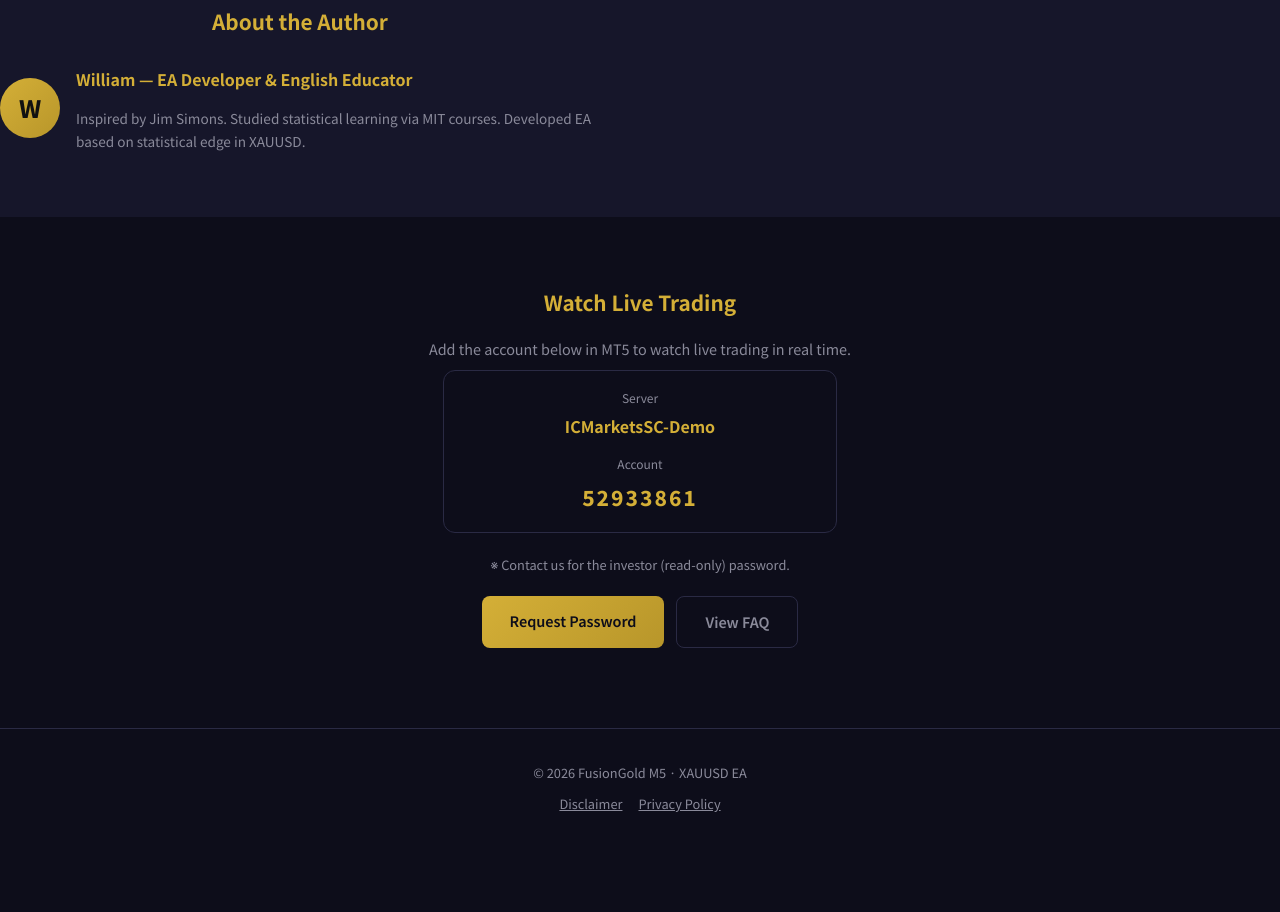
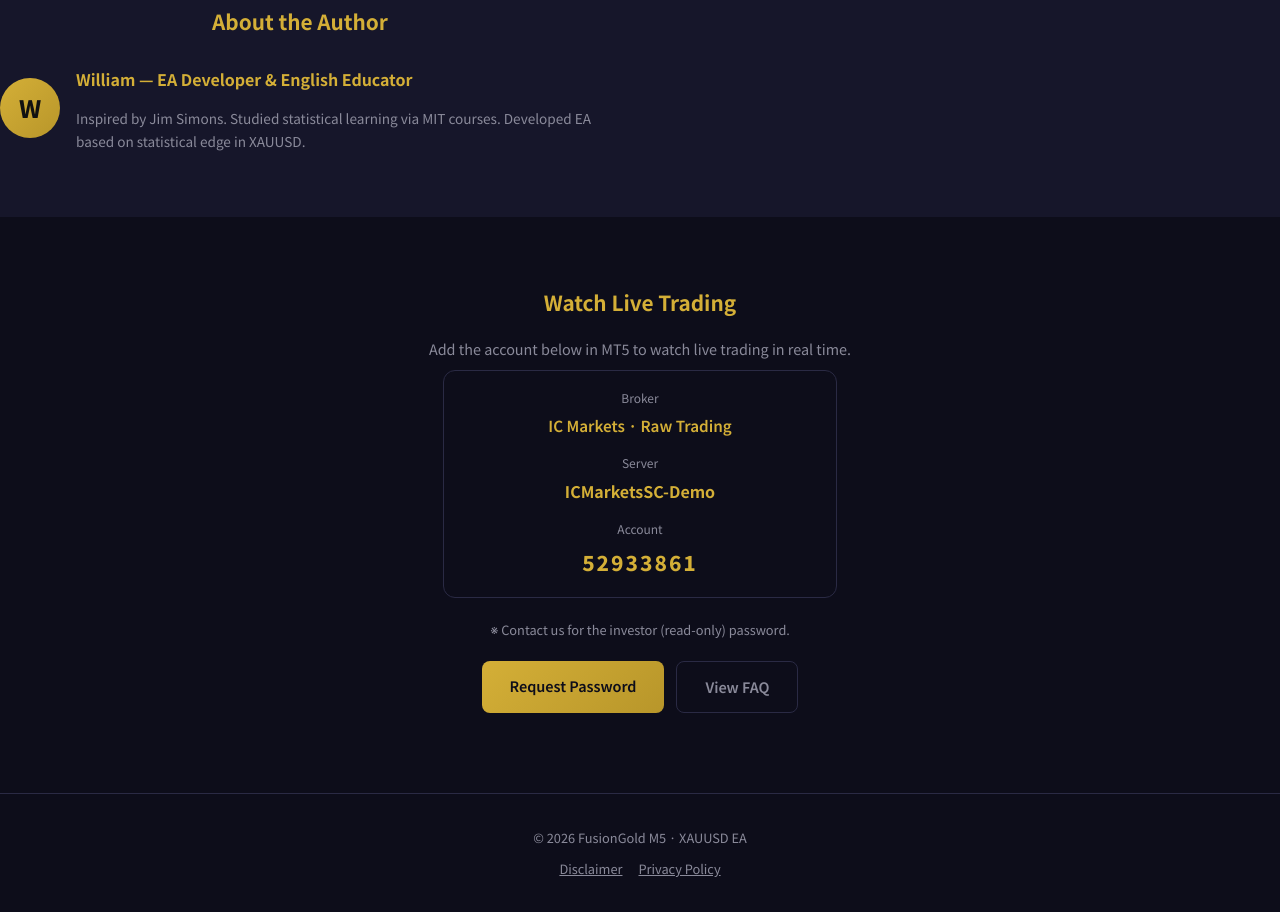
Before and after one commit to williamlinknight/fusiongold-ea-site, an Astro site: page / in a window 1280 px wide. Shown: the part 3525-4437 px from the top of the page. Before the commit the page ends 4372 px from the top, so only its background shows below. Built offline with nearby package versions, Linux system fonts and the light colour scheme; Astro itself is replaced by a stand-in of ours.

Commit message:
watch: add broker info IC Markets Raw Trading

```diff
--- a/src/layouts/BaseLayout.astro
+++ b/src/layouts/BaseLayout.astro
@@ -446,6 +446,7 @@ const siteBase = '/fusiongold-ea-site';
       'cta-title': { JP: 'ライブ取引を閲覧する', EN: 'Watch Live Trading' },
       'cta-sub': { JP: 'MT5で以下の口座を追加して、リアルタイムの取引をご覧いただけます。', EN: 'Add the account below in MT5 to watch live trading in real time.' },
       'cta-server': { JP: 'サーバー', EN: 'Server' },
+      'cta-broker': { JP: 'ブローカー', EN: 'Broker' },
       'cta-account': { JP: '口座番号', EN: 'Account' },
       'cta-psw-note': { JP: '※ 閲覧用パスワードはお問い合わせください。', EN: '※ Contact us for the investor (read-only) password.' },
       'cta-contact': { JP: 'パスワードを請求する', EN: 'Request Password' },
--- a/src/pages/index.astro
+++ b/src/pages/index.astro
@@ -311,6 +311,8 @@ for (const d of th) {
       <h2 style="color:var(--gold);font-size:1.3rem;margin-bottom:12px;" data-i18n="cta-title">ライブ取引を閲覧する</h2>
       <p style="color:var(--text-muted);font-size:0.9rem;margin-bottom:8px;" data-i18n="cta-sub">MT5で以下の口座を追加して、リアルタイムの取引をご覧いただけます。</p>
       <div style="background:var(--bg);border:1px solid var(--border);border-radius:var(--radius);padding:16px;max-width:360px;margin:0 auto 20px;text-align:center;">
+        <div style="font-size:0.75rem;color:var(--text-muted);margin-bottom:4px;" data-i18n="cta-broker">ブローカー</div>
+        <div style="font-size:0.95rem;font-weight:600;color:var(--gold);margin-bottom:12px;">IC Markets · Raw Trading</div>
         <div style="font-size:0.75rem;color:var(--text-muted);margin-bottom:4px;" data-i18n="cta-server">サーバー</div>
         <div style="font-size:1rem;font-weight:700;color:var(--gold);margin-bottom:12px;">ICMarketsSC-Demo</div>
         <div style="font-size:0.75rem;color:var(--text-muted);margin-bottom:4px;" data-i18n="cta-account">口座番号</div>
```
